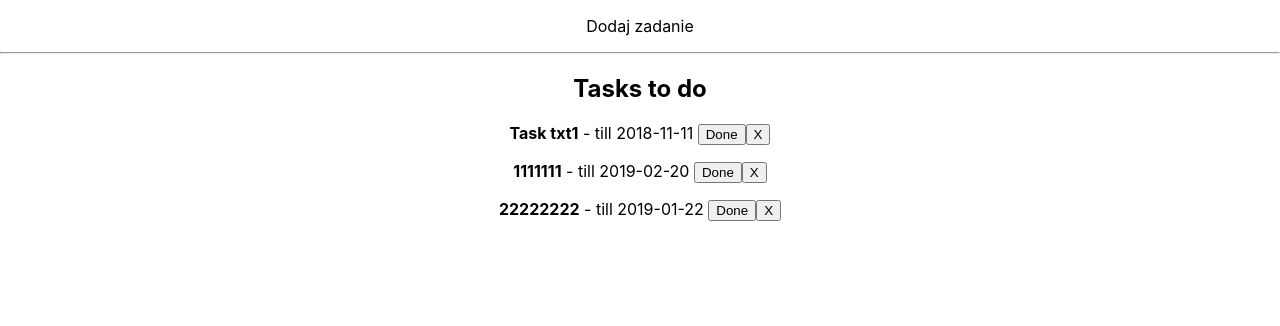
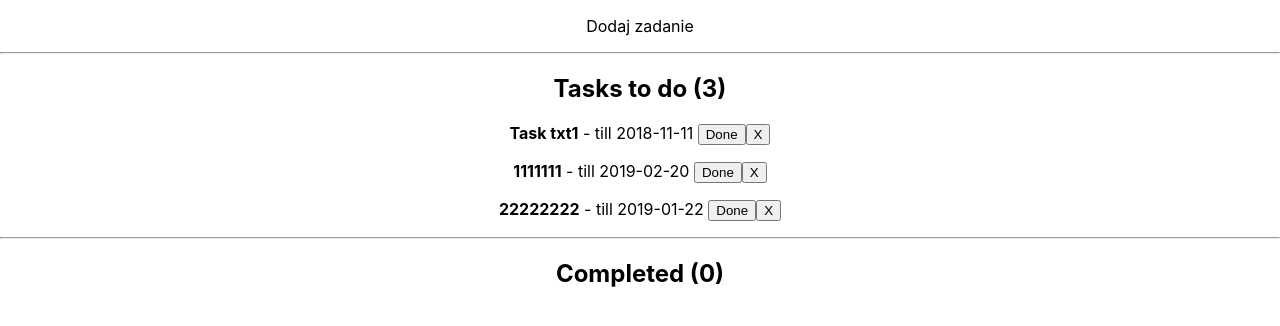
Before and after one commit to DanielKornas2/to-do, a React (Create React App) app: page / in a window 1280 px wide. Shown: the top 326 px of the page. Built offline with nearby package versions, Linux system fonts and the light colour scheme.

Commit message:
Todo and completed task, conditional rendering

```diff
--- a/src/components/TaskList/SingleTask/SingleTask.js
+++ b/src/components/TaskList/SingleTask/SingleTask.js
@@ -1,16 +1,31 @@
 import React from 'react';
 
 const SingleTask = (props) => {
-    const { text, date, id } = props.task;
+    const { text, date, id, active, finishDate, important } = props.task;
+
+    if (active){
         return (
             <div>
                 <p>
-                <strong>{text}</strong> - till <span>{date} </span>
+                    <strong><span className={important ? "important" : null}>{text}</span></strong> - till <span>{date} </span>
                     <button onClick={() => props.changeTaskStatus(id)} >Done</button>
                     <button onClick={() => props.deleteTask(id)}>X</button>
                 </p>
             </div>
          );
+    } else{
+        const finishDateItem = new Date(finishDate).toDateString();
+        return (
+            <div>
+                <p>
+                    <strong>{text}</strong> <em><span>(till {date})</span></em>
+                    <span> - task completed: {finishDateItem}</span>
+                    <button onClick={() => props.deleteTask(id)}>X</button>
+                </p>
+            </div>
+        )
+    }
+
 }
 
 export default SingleTask ;
--- a/src/components/TaskList/TaskList.js
+++ b/src/components/TaskList/TaskList.js
@@ -2,7 +2,24 @@ import React from 'react';
 import SingleTask from './SingleTask/SingleTask';
 
 const TaskList = (props) => {
-    const tasks = props.tasks.map(task => <SingleTask
+    // const tasks = props.tasks.map(task => <SingleTask
+    //     key={task.id}
+    //     task={task}
+    //     deleteTask={props.deleteTask}
+    //     changeTaskStatus ={props.changeTaskStatus}
+    // />);
+
+    const active = props.tasks.filter(task => task.active);
+    const completed = props.tasks.filter(task => !task.active);
+
+    const activeTasks = active.map(task => <SingleTask
+        key={task.id}
+        task={task}
+        deleteTask={props.deleteTask}
+        changeTaskStatus ={props.changeTaskStatus}
+    />);
+
+    const completedTasks = completed.map(task => <SingleTask
         key={task.id}
         task={task}
         deleteTask={props.deleteTask}
@@ -10,11 +27,18 @@ const TaskList = (props) => {
     />);
 
     return (
-        <div>
-            <h2>Tasks to do</h2>
-            {tasks}
+        <React.Fragment>
+            <div>
+                <h2>Tasks to do ({activeTasks.length})</h2>
+                {activeTasks.length > 0 ? activeTasks : "All tasks completed."}
+            </div>
 
-        </div>
+            <hr />
+            <div>
+                <h2>Completed ({completedTasks.length})</h2>
+                {completedTasks}
+            </div>
+       </React.Fragment>
      );
 }
 
```
Lines whose indentation alone changed are shown as unchanged.
